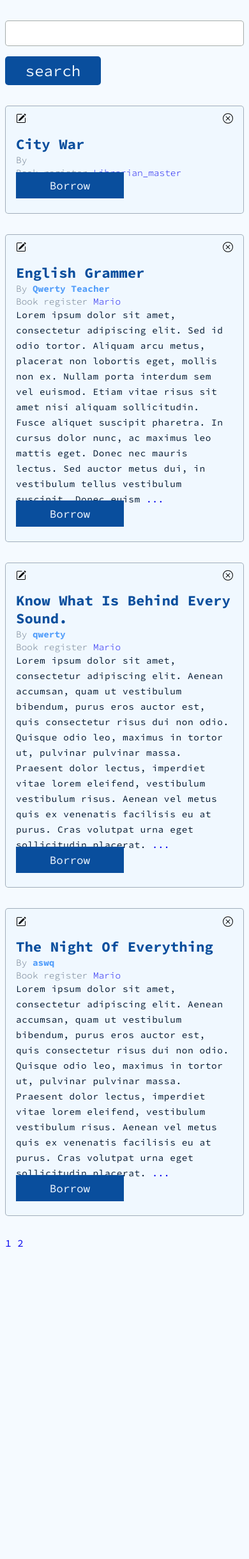
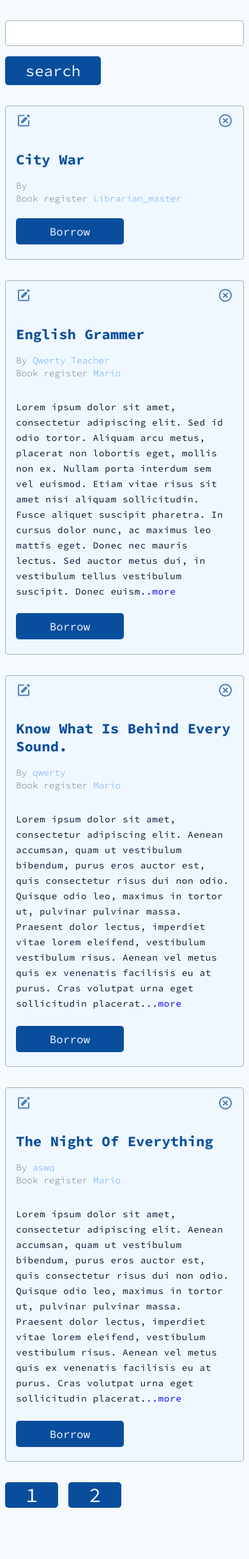
Before and after one commit to r-e-d-ant/Library-books-management, a Flask app: page / in a window 390 px wide. Shown: the part 75-2511 px from the top of the page at 64% size. Before the commit the page ends 2023 px from the top, so only its background shows below. Run offline with Flask 2, Linux system fonts and the light colour scheme; a user stored in the database is signed in; data comes from the database, SQL or seed files in the repository.

Commit message:
Home page styled for mobile devices

```diff
--- a/book_manage/static/main.css
+++ b/book_manage/static/main.css
@@ -209,6 +209,11 @@ body {
     }
 }
 
+/* --- Main --- */
+main {
+    margin-bottom: 5rem;
+}
+
 .search_bar-container {
     margin: 2rem 0;
 }
@@ -250,15 +255,21 @@ body {
     border-radius: 5px;
     padding: 2.8rem 1rem 2rem 1rem;
 }
+.bxs-edit, .bx-x-circle {
+    font-size: 1.5rem;
+    color: #094e9db6;
+}
 .pencil-sign {
     position: absolute;
     top: .7rem;
     left: 1rem;
+    transition: 300ms transfomr;
 }
 .delete-sign {
     position: absolute;
     top: .7rem;
     right: 1rem;
+    transition: 300ms transfomr;
 }
 
 .pencil-sign:hover, .delete-sign:hover {
@@ -267,27 +278,56 @@ body {
 .book-title {
     color: var(--primary-clr);
     font-size: 1.4rem;
+    margin-top: 1.5rem;
+}
+.book_subinfo-container {
+    margin-top: 1rem;
 }
 .book-sub-info {
     font-size: .9rem;
     color: #0218319a;
     font-weight: 300;
 }
-.book-sub-info b {
+.book-sub-info:last-child {
+    margin-top: .5rem;
+}
+.book-sub-info b, .book-register {
     color: #2081f8c4;
+    font-weight: 300;
 }
+
 
 .book-description {
     color: var(--dark-clr);
     font-size: .9rem;
     letter-spacing: .04rem;
     line-height: 1.5rem;
+    margin: 2rem 0;
 }
 .btn-borrow {
     background-color: var(--primary-clr);
     color: var(--white-clr-alt);
     padding: .6rem 3.3rem;
     font-size: 1.1rem;
+    border-radius: 5px;
+}
+.paginations {
+    display: flex;
+    flex-wrap: wrap;
+    gap: 1rem;
+}
+.btn-pagination {
+    background-color: var(--primary-clr);
+    color: var(--white-clr-alt);
+    font-size: 2rem;
+    padding: 0 2rem;
+    border-radius: 5px;
+}
+.btn-pagination:first-child {
+    margin-left: 0;
+}
+.btn-pagination:last-child {
+    margin-right: 0;
 }
 
 .book-full-description {
--- a/book_manage/templates/home.html
+++ b/book_manage/templates/home.html
@@ -20,11 +20,13 @@
     {% for book in books.items %}
     <div class="book">
         <!-- display the pencil sign which stand for update -->
-        <a class='image-link' href="{{ url_for('update', book_id = book.id) }}"><img
-                src="static/photos/pencil-square.svg" class="pencil-sign" alt="delete sign"></a>
+        <a class='image-link' href="{{ url_for('update', book_id = book.id) }}">
+            <i class='bx bxs-edit pencil-sign' title="update the book"></i>
+        </a>
         <!-- display the delete sign which stand for delete -->
-        <a class='image-link' href="{{ url_for('delete_post', book_id = book.id) }}"><img
-                src="static/photos/x-circle.svg" class="delete-sign" alt="delete sign"></a>
+        <a class='image-link' href="{{ url_for('delete_post', book_id = book.id) }}">
+            <i class='bx bx-x-circle delete-sign' title="delete the book"></i>
+        </a>
 
         <div class="book-body">
             <!-- Find the book title then display it in card -->
@@ -32,12 +34,14 @@
                 <h5 class="book-title">{{ book.title.title() }}</h5>
             </a>
             <!-- Find the book author then display it in card -->
+            <div class="book_subinfo-container">
                 <span class='book-sub-info'>By <b>{{book.author}}</b></span><br>
-            <span class='book-sub-info'>Book register <a class='link' href="{{ url_for('admin_books', admin=book.auth.username) }}" title="See all books uploaded by {{ book.auth.username }}">{{ book.auth.username
+            <span class='book-sub-info'>Book register <a class='link book-register' href="{{ url_for('admin_books', admin=book.auth.username) }}" title="See all books uploaded by {{ book.auth.username }}">{{ book.auth.username
                 }}</a></span>
+            </div>
             <!-- Find the book description then display it in card -->
             {% if book.description|length > 416 %}
-                <p class="book-description">{{ book.description[0:416] }} <a class="link" href="{{ url_for('book', book_id = book.id) }}">...</a></p>
+                <p class="book-description">{{ book.description[0:416] }}<a class="link" href="{{ url_for('book', book_id = book.id) }}">..more</a></p>
             {% else %}
             <p class="book-description">{{ book.description }}</p>
             {% endif %}
@@ -46,18 +50,20 @@
     </div>
     {% endfor %}
 </div>
+<div class="paginations">
     {% for page_num in books.iter_pages() %}
     {% if page_num %}
     {% if books.page == page_num %}
-<a class='btn btn-danger mb-5' href="{{ url_for('home', page=page_num) }}">{{ page_num }}</a>
+    <a class='btn-pagination' href="{{ url_for('home', page=page_num) }}">{{ page_num }}</a>
     {% else %}
-<a class='btn btn-outline-danger mb-5' href="{{ url_for('home', page=page_num) }}">{{ page_num }}</a>
+    <a class='btn-pagination' href="{{ url_for('home', page=page_num) }}">{{ page_num }}</a>
     {% endif %}
     {% else %}
     ...
     {% endif %}
     {% endfor %}
     {% else %}
+</div>
 <!-- Otherwise show this, and advice them to upload it by pass to * upload link *-->
 <h5 class='alert alert-danger muted lead' role='alert'>No books uploaded yet, Go <a class='link'
         href="{{ url_for('upload') }}">Here</a> To Upload theme</h5>
```
Lines whose indentation alone changed are shown as unchanged.
